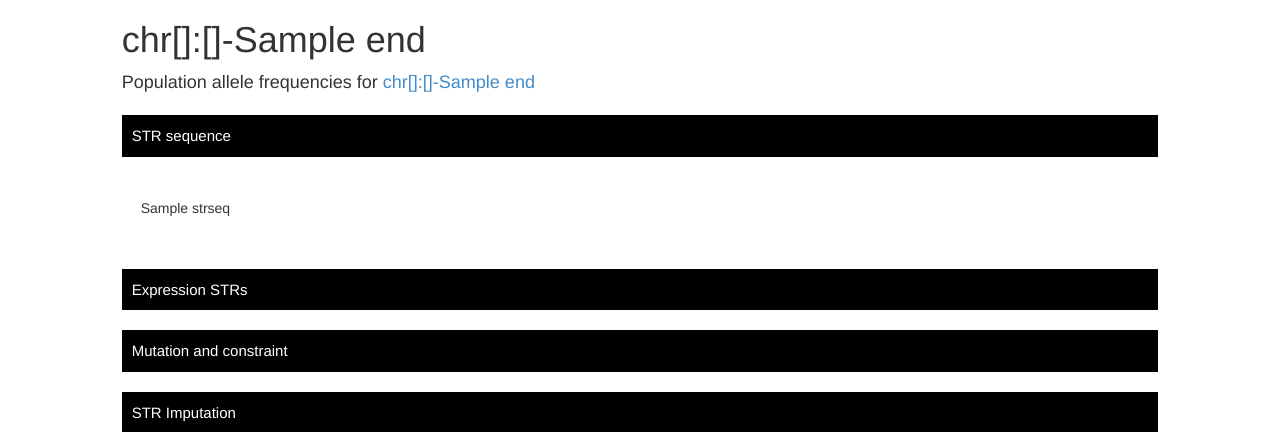
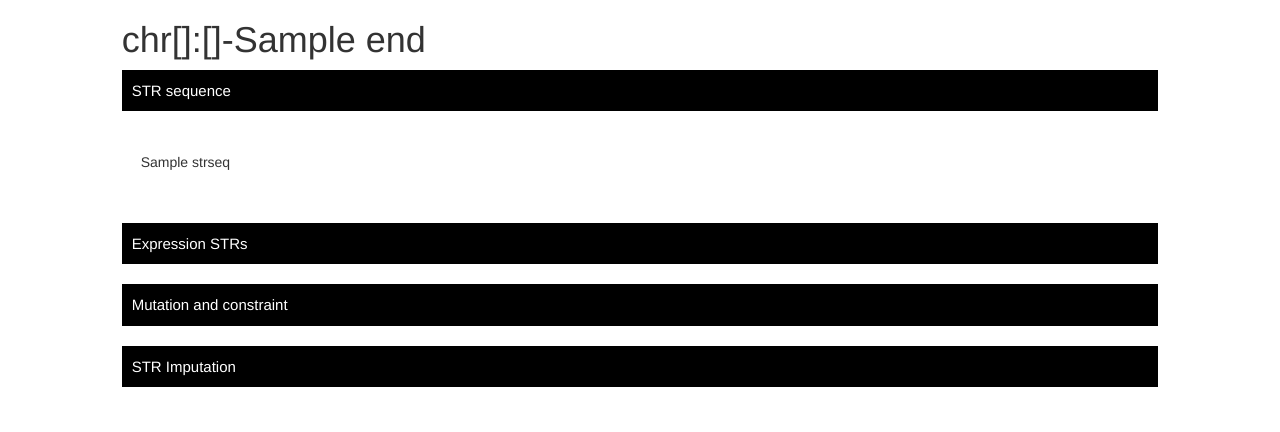
Before and after one commit to gymreklab/dbstr, a Flask app: template WebSTR/templates/locus.html in a window 1280 px wide. Shown: the part 52-484 px from the top of the page. Run offline with Flask 3, Linux system fonts and the light colour scheme; the template is opened without the code that fills it: most values are stand-ins (such as "Sample title", 1, 10 or a date in 2020); parts of the project's set-up code (start-up, migrations or seed data) failed here and were passed over; some libraries are stand-ins or nearby versions.

Commit message:
commenting out allele freq link for now

```diff
--- a/WebSTR/templates/locus.html
+++ b/WebSTR/templates/locus.html
@@ -19,8 +19,8 @@ $('button').collapse({
     <div class="col-md-10 col-md-offset-1">
 
       <h1>chr{{ chrom }}:{{ start }}-{{ end }}</h1>
-      <font size="4">Population allele frequencies for <a href="dashapp?query={{ strid }}?chrom={{ chrom }}" target="_blank" >chr{{ chrom }}:{{ start }}-{{ end }}</a></font>
-      <br><br>
+<!--      <font size="4">Population allele frequencies for <a href="dashapp?query={{ strid }}?chrom={{ chrom }}" target="_blank" >chr{{ chrom }}:{{ start }}-{{ end }}</a></font>
+      <br><br> -->
       <button class="collapsible">STR sequence</button>
       <div class="content" style="display:block">
 	<p>
```
